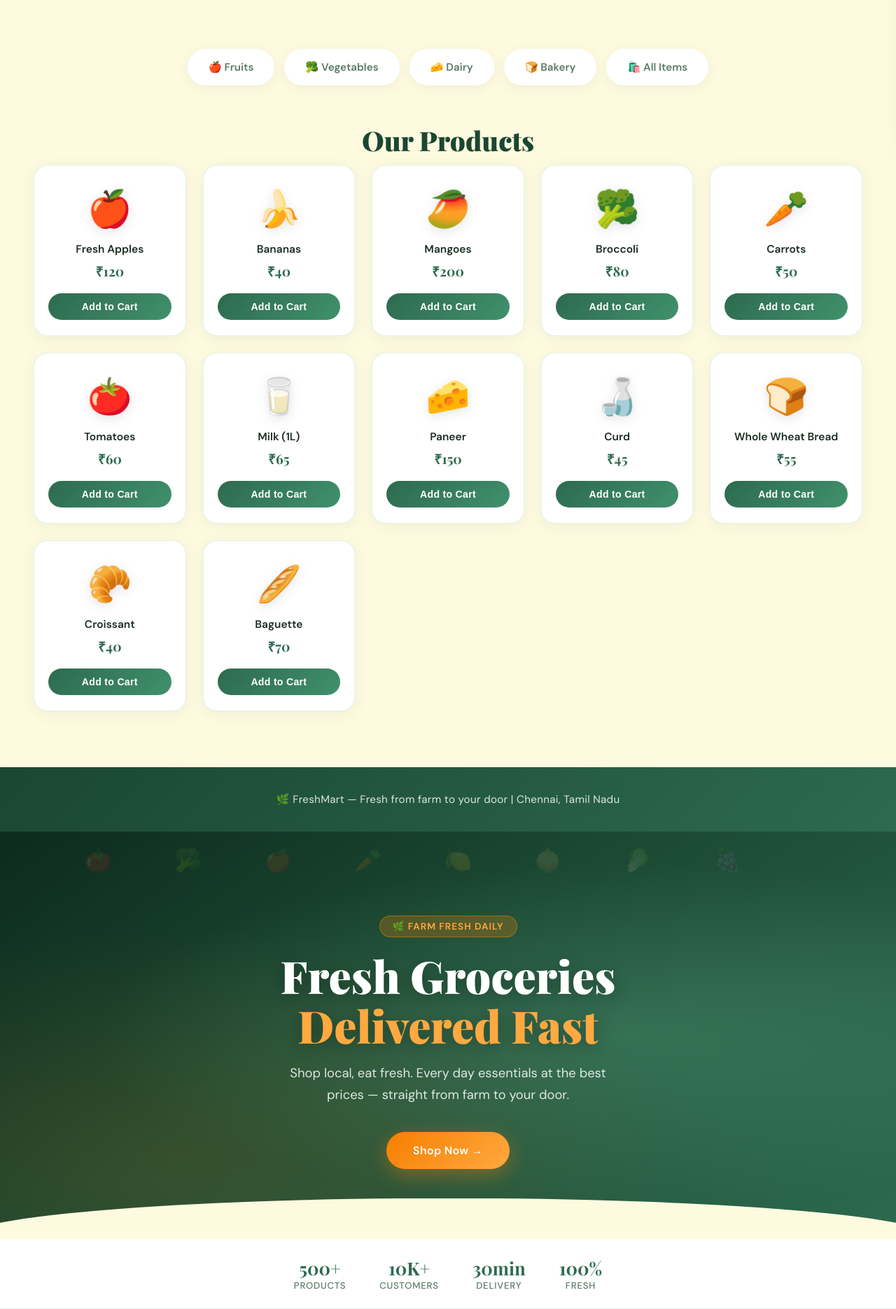
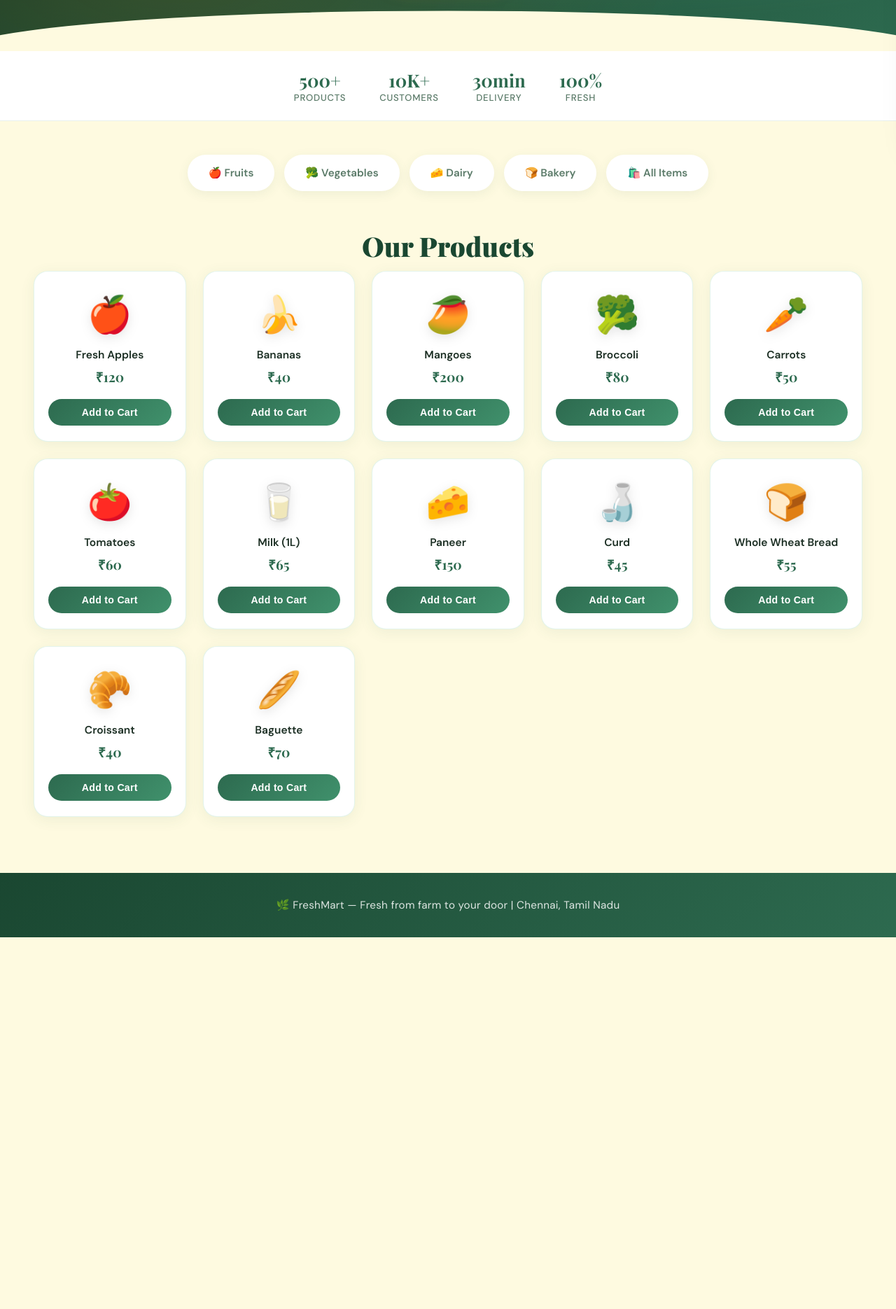
Before and after one commit to GajendranRa/grocery-store, a plain HTML site: page index.html in a window 1280 px wide. Shown: the part 586-2456 px from the top of the page at 70% size. After the commit the page ends 1925 px from the top, so only its background shows below. Drawn offline with nearby package versions, Linux system fonts and the light colour scheme.

```diff
--- a/index.html
+++ b/index.html
@@ -24,12 +24,20 @@
 
   <!-- HERO -->
   <section class="hero">
-    <div class="hero-text">
-      <h1>Fresh Groceries<br/>Delivered Fast</h1>
-      <p>Shop local, eat fresh. Every day essentials at the best prices.</p>
-      <a href="#products" class="btn">Shop Now →</a>
-    </div>
-  </section>
+  <div class="hero-text">
+    <div class="hero-badge">🌿 Farm Fresh Daily</div>
+    <h1>Fresh Groceries<br/><span>Delivered Fast</span></h1>
+    <p>Shop local, eat fresh. Every day essentials at the best prices — straight from farm to your door.</p>
+    <a href="#products" class="btn">Shop Now →</a>
+  </div>
+</section>
+<!-- STATS -->
+<div class="stats-bar">
+  <div class="stat"><div class="num">500+</div><div class="label">Products</div></div>
+  <div class="stat"><div class="num">10K+</div><div class="label">Customers</div></div>
+  <div class="stat"><div class="num">30min</div><div class="label">Delivery</div></div>
+  <div class="stat"><div class="num">100%</div><div class="label">Fresh</div></div>
+</div>
 
   <!-- CATEGORIES -->
   <section class="categories">
@@ -67,20 +75,3 @@
   <script src="./js/app.js"></script>
 </body>
 </html>
-<!-- HERO -->
-<section class="hero">
-  <div class="hero-text">
-    <div class="hero-badge">🌿 Farm Fresh Daily</div>
-    <h1>Fresh Groceries<br/><span>Delivered Fast</span></h1>
-    <p>Shop local, eat fresh. Every day essentials at the best prices — straight from farm to your door.</p>
-    <a href="#products" class="btn">Shop Now →</a>
-  </div>
-</section>
-
-<!-- STATS -->
-<div class="stats-bar">
-  <div class="stat"><div class="num">500+</div><div class="label">Products</div></div>
-  <div class="stat"><div class="num">10K+</div><div class="label">Customers</div></div>
-  <div class="stat"><div class="num">30min</div><div class="label">Delivery</div></div>
-  <div class="stat"><div class="num">100%</div><div class="label">Fresh</div></div>
-</div>
```
